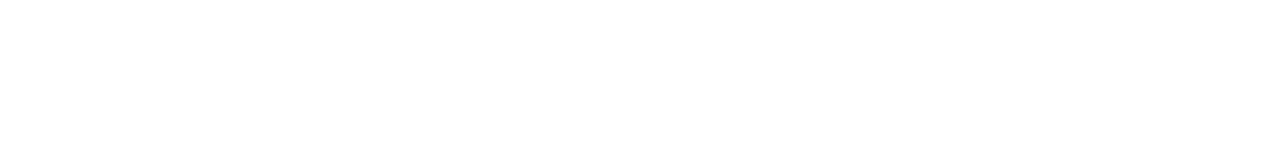
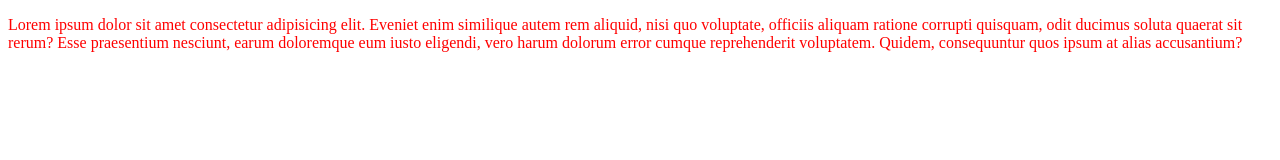
Before and after one commit to jushetcon/js-basic-projects, a plain HTML site: page color-flipper/index.html in a window 1280 px wide. Drawn offline with Linux system fonts and the light colour scheme.

Commit message:
add basic files

```diff
--- a/color-flipper/index.html
+++ b/color-flipper/index.html
@@ -4,11 +4,16 @@
 <head>
 	<meta charset="UTF-8">
 	<meta name="viewport" content="width=device-width, initial-scale=1.0">
-	<title>Document</title>
+	<link href="style.css" rel="stylesheet">
+	<script src='script.js' defer></script>
+	<title>color flipper</title>
 </head>
 
 <body>
-
+	<p> Lorem ipsum dolor sit amet consectetur adipisicing elit. Eveniet enim similique autem rem aliquid, nisi quo
+		voluptate, officiis aliquam ratione corrupti quisquam, odit ducimus soluta quaerat sit rerum? Esse praesentium
+		nesciunt, earum doloremque eum iusto eligendi, vero harum dolorum error cumque reprehenderit voluptatem. Quidem,
+		consequuntur quos ipsum at alias accusantium?</p>
 </body>
 
 </html>
--- /dev/null
+++ b/color-flipper/style.css
@@ -0,0 +1,3 @@
+p {
+	color: red;
+}
```
Also changed, not shown: color-flipper/script.js (added).
